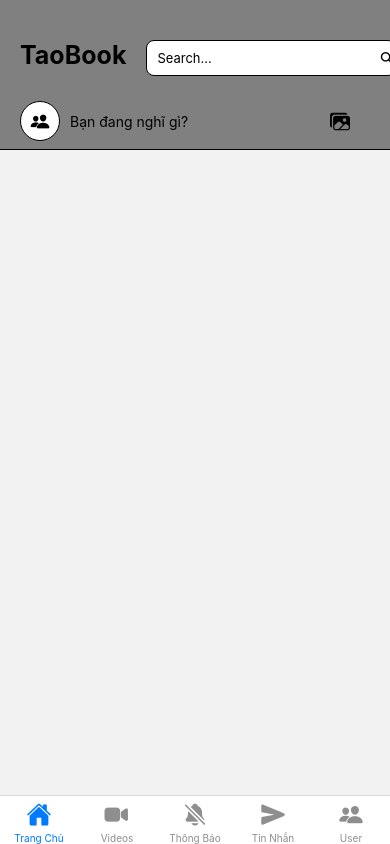
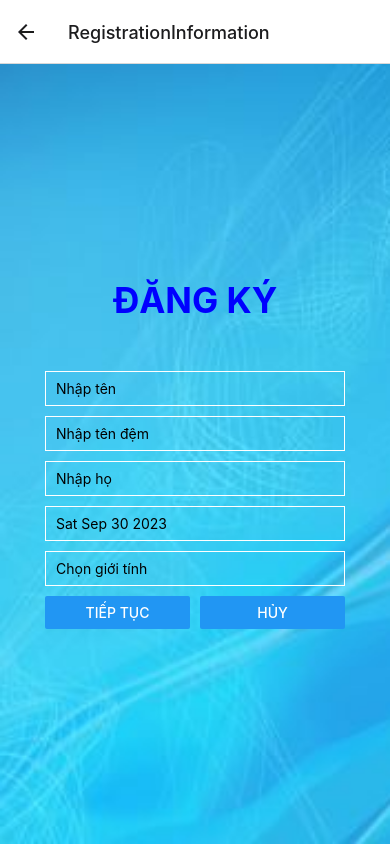
Before and after one commit to piternguyen/Assigment_React, a React Native app: screen /RegistrationInformation in a window 390 px wide. Built offline with nearby package versions, Linux system fonts and the light colour scheme.

Commit message:
update 30/9/2023

```diff
--- a/App.js
+++ b/App.js
@@ -2,10 +2,10 @@ import { NavigationContainer } from '@react-navigation/native';
 import { StatusBar } from 'expo-status-bar';
 import { StyleSheet, Text, View } from 'react-native';
 import LoginScreen from "./LoginScreen";
-import HomeScreen from './HomeScreen';
 import NewPostScreen from './NewPostScreen';
 import TabBarButton from './TabBarButton';
 import SingUpScreen from './SignUpScreen';
+import RegistrationInformation from './RegistrationInformation';
 import { createStackNavigator } from '@react-navigation/stack';
 
 const Stack = createStackNavigator();
@@ -14,12 +14,6 @@ export default function App() {
   return (
     <NavigationContainer>
       <Stack.Navigator>
-        <Stack.Screen
-          options={{ headerShown: false }}
-          name = "TabBar"
-          component = {TabBarButton}
-          option = {{title: 'TabBar'}}>
-        </Stack.Screen>
         <Stack.Screen
           options={{ headerShown: false }}
           name = "Login"
@@ -33,11 +27,23 @@ export default function App() {
           option = {{title: 'NewPost'}}>
         </Stack.Screen>
         <Stack.Screen
+          options={{ headerShown: false }}
+          name = "Quay lại"
+          component = {TabBarButton}
+          option = {{title: 'TabBar'}}>
+        </Stack.Screen>
+        <Stack.Screen
           // options={{ headerShown: false }}
           name = "SignUp"
           component = {SingUpScreen}
           option = {{title: 'SignUp'}}>
         </Stack.Screen>
+        <Stack.Screen
+          // options={{ headerShown: false }}
+          name = "RegistrationInformation"
+          component = {RegistrationInformation}
+          option = {{title: 'RegistrationInformation'}}>
+        </Stack.Screen>
       </Stack.Navigator>
     </NavigationContainer>
   );
--- a/LoginScreen.js
+++ b/LoginScreen.js
@@ -28,11 +28,11 @@ const LoginScreen = ({navigation}) => {
                 secureTextEntry={true}
             ></TextInput>
             <View style = {{width: 300}}>
-            <Button title="Sign In" onPress={() => {navigation.navigate('TabBar')}}></Button>
+            <Button title="Sign In" onPress={() => {navigation.navigate('Quay lại')}}></Button>
             </View>
             <View style = {{margin: 20, flexDirection: "row"}}>
                 <Text>Don't have an account? </Text>
-                <TouchableOpacity onPress={() => navigation.navigate('SignUp')}>
+                <TouchableOpacity onPress={() => navigation.navigate('RegistrationInformation')}>
                     <Text style = {{color: "blue"}}> Sign Up</Text>
                 </TouchableOpacity>
             </View>
--- /dev/null
+++ b/RegistrationInformation.js
@@ -0,0 +1,147 @@
+import { Alert, Button, ImageBackground, Keyboard, Text, TouchableOpacity, TouchableWithoutFeedback, View, DatePickerIOS, Modal} from "react-native"
+import { TextInput } from "react-native-gesture-handler"
+import React from "react";
+import { useState } from "react";
+import DatePicker from 'react-native-datepicker';
+import DateTimePicker from '@react-native-community/datetimepicker';
+
+
+
+
+const RegistrationInformation = ({navigation}) => {
+    const [ten, setTen] = useState('');
+    const [tenDem, setTenDem] = useState('');
+    const [ho, setHo] = useState('');
+    const [ngaySinh, setNgaySinh] = useState(new Date());
+    const [showDatePicker, setShowDatePicker] = useState(false);
+    const [gioiTinh, setGioiTinh] = useState('');
+    const [showGenderModal, setShowGenderModal] = useState(false);
+    const [selectedGender, setSelectedGender] = useState('');
+
+    const openGenderModal = () => {
+        setShowGenderModal(true);
+      };
+
+
+
+
+     const handleDateChange = (event, selectedDate) => {
+    if (selectedDate) {
+      setNgaySinh(selectedDate);
+      setShowDatePicker(false);
+    } else {
+      setShowDatePicker(false);
+    }
+  };
+
+    return(
+        <TouchableWithoutFeedback onPress={() => Keyboard.dismiss()}>
+            <ImageBackground source={require('./assets/image/backgroud.jpg')} style = {{width: "100%", height: "100%", alignItems: "center", flex: 1, justifyContent: "center"}}>
+            <Text style={{marginBottom: 50, fontSize: 35, fontWeight: "bold", color: 'blue'}}>ĐĂNG KÝ</Text>
+
+            <TextInput
+                value={ten}
+                placeholder="Nhập tên"
+                style={{ borderColor: "white", borderWidth: 1, height: 35, width: 300, marginBottom: 10, paddingHorizontal: 10}}
+                onChangeText={(text) => setTen(text)}
+            ></TextInput>
+
+            <TextInput
+                value={tenDem}
+                placeholder="Nhập tên đệm"
+                style={{borderColor: "white", borderWidth: 1, height: 35, width: 300, marginBottom: 10, paddingHorizontal: 10}}
+                onChangeText={(text) => setTenDem(text)}
+                secureTextEntry={true}
+            ></TextInput>
+
+            <TextInput
+                value={ho}
+                placeholder="Nhập họ"
+                style={{borderColor: "white", borderWidth: 1, height: 35, width: 300, marginBottom: 10, paddingHorizontal: 10}}
+                onChangeText={(text) => setHo(text)}
+                secureTextEntry={true}
+            ></TextInput>
+         <TouchableOpacity
+          onPress={() => setShowDatePicker(true)}
+          style={{ borderColor: "white", borderWidth: 1, height: 35, width: 300, marginBottom: 10, paddingHorizontal: 10, justifyContent: 'center' }}
+        >
+          <Text>{ngaySinh.toDateString()}</Text>
+        </TouchableOpacity>
+
+        {showDatePicker && (
+          <DateTimePicker
+            value={ngaySinh}
+            mode="date"
+            onChange={handleDateChange}
+          />
+        )}
+
+            {/* <TextInput
+                value={gioiTinh}
+                placeholder="Giới tính"
+                style={{borderColor: "white", borderWidth: 1, height: 35, width: 300, marginBottom: 70, paddingHorizontal: 10}}
+                onChangeText={(text) => setGioiTinh(text)}
+                secureTextEntry={true}
+            ></TextInput> */}
+
+
+<TouchableOpacity
+  onPress={openGenderModal}
+  style={{
+    borderColor: "white",
+    borderWidth: 1,
+    height: 35,
+    width: 300,
+    marginBottom: 10,
+    paddingHorizontal: 10,
+    justifyContent: 'center'
+  }}
+>
+  <Text>{selectedGender || "Chọn giới tính"}</Text>
+</TouchableOpacity>
+
+
+<Modal
+  animationType="slide"
+  transparent={true}
+  visible={showGenderModal}
+  onRequestClose={() => {
+    setShowGenderModal(false);
+  }}
+>
+  <View style={{ flex: 1, justifyContent: "center", alignItems: "center" }}>
+    <View style={{ backgroundColor: "white", padding: 20, borderRadius: 10, width: 250 }}>
+      <Text style={{ fontSize: 18, fontWeight: "bold", marginBottom: 10 }}>Chọn giới tính</Text>
+      <TouchableOpacity onPress={() => setSelectedGender("Nam")}>
+        <Text>Nam</Text>
+      </TouchableOpacity>
+      <TouchableOpacity onPress={() => setSelectedGender("Nữ")}>
+        <Text>Nữ</Text>
+      </TouchableOpacity>
+      <TouchableOpacity onPress={() => setSelectedGender("Khác")}>
+        <Text>Khác</Text>
+      </TouchableOpacity>
+      <Button title="Đóng" onPress={() => setShowGenderModal(false)} />
+    </View>
+  </View>
+</Modal>
+
+
+            <View style = {{flexDirection: "row"}}>
+                <View style = {{width: 145}}>
+                    <Button title="Tiếp tục" onPress={() => {navigation.navigate('SignUp')}}></Button>
+                </View>
+                <View style = {{width: 145, marginLeft: 10}}>
+                    <Button title="Hủy" onPress={() => navigation.navigate('Login')} style = {{marginLeft: 10}}></Button>
+                </View>
+            </View>
+
+
+            </ImageBackground>
+        </TouchableWithoutFeedback>
+
+    )
+}
+
+
+export default RegistrationInformation
--- a/SignUpScreen.js
+++ b/SignUpScreen.js
@@ -37,8 +37,13 @@ const LoginScreen = ({navigation}) => {
                 onChangeText={(text) => setconfirmPass(text)}
                 secureTextEntry={true}
             ></TextInput>
-            <View style = {{width: 300}}>
-            <Button title="Sign Up" onPress={() => {navigation.navigate('TabBar')}}></Button>
+            <View style = {{flexDirection: "row"}}>
+                <View style = {{width: 145}}>
+                    <Button title="Quay lại" onPress={() => {navigation.navigate('RegistrationInformation')}}></Button>
+                </View>
+                <View style = {{width: 145, marginLeft: 10}}>
+                    <Button title="SignUp" onPress={() => navigation.navigate('Login')} style = {{marginLeft: 10}}></Button>
+                </View>
             </View>
 
             </ImageBackground>
--- a/package.json
+++ b/package.json
@@ -10,6 +10,7 @@
   },
   "dependencies": {
     "@expo/vector-icons": "^13.0.0",
+    "@react-native-community/datetimepicker": "^7.6.0",
     "@react-native-community/viewpager": "^5.0.11",
     "@react-navigation/bottom-tabs": "^6.5.9",
     "@react-navigation/native": "^6.1.8",
@@ -18,6 +19,7 @@
     "expo-status-bar": "~1.6.0",
     "react": "18.2.0",
     "react-native": "0.72.5",
+    "react-native-datepicker": "^1.7.2",
     "react-native-gesture-handler": "^2.13.1",
     "react-native-reanimated": "^3.5.4",
     "react-native-safe-area-context": "^4.7.2",
```
Also changed, not shown: 1 other file (tests, documents, lock files or other folders).
